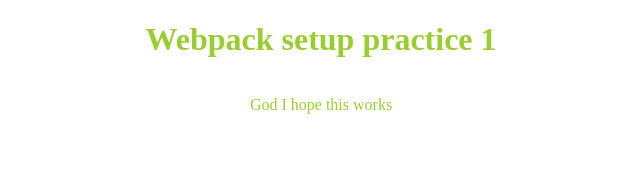
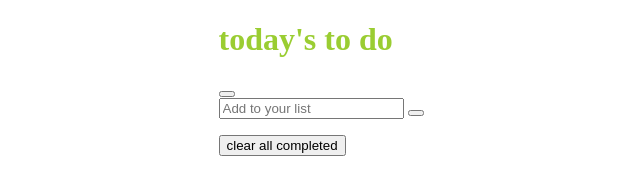
Before and after one commit to Reggeditt/todo-list-App2, a website built with webpack: page src/index.html in a window 1280 px wide. Shown: the whole page, without its empty margins (319-959 px from the left). Built offline with nearby package versions, Linux system fonts and the light colour scheme.

Commit message:
add basic html structure and content

```diff
--- a/src/index.html
+++ b/src/index.html
@@ -4,10 +4,24 @@
     <meta charset="UTF-8" />
     <meta http-equiv="X-UA-Compatible" content="IE=edge" />
     <meta name="viewport" content="width=device-width, initial-scale=1.0" />
-    <title>Setup practice 1</title>
+    <title>To-do List App</title>
   </head>
   <body>
-    <h1>Webpack setup practice 1</h1>
-    <p>God I hope this works</p>
+    <header></header>
+    <main>
+      <div class="todo-header">
+        <h1 class="todo-header-text">today's to do</h1>
+        <button id="header-btn"></button>
+      </div>
+      <form id="form" class="form" action="">
+        <input type="text" id="todo-input" placeholder="Add to your list" />
+        <button id="enter-input"></button>
+      </form>
+      <ul class="todo-list-wrap" id="todo-list-wrap"></ul>
+      <button class="clear-completed" id="clear-completed">
+        clear all completed
+      </button>
+    </main>
+    <footer></footer>
   </body>
 </html>
```
